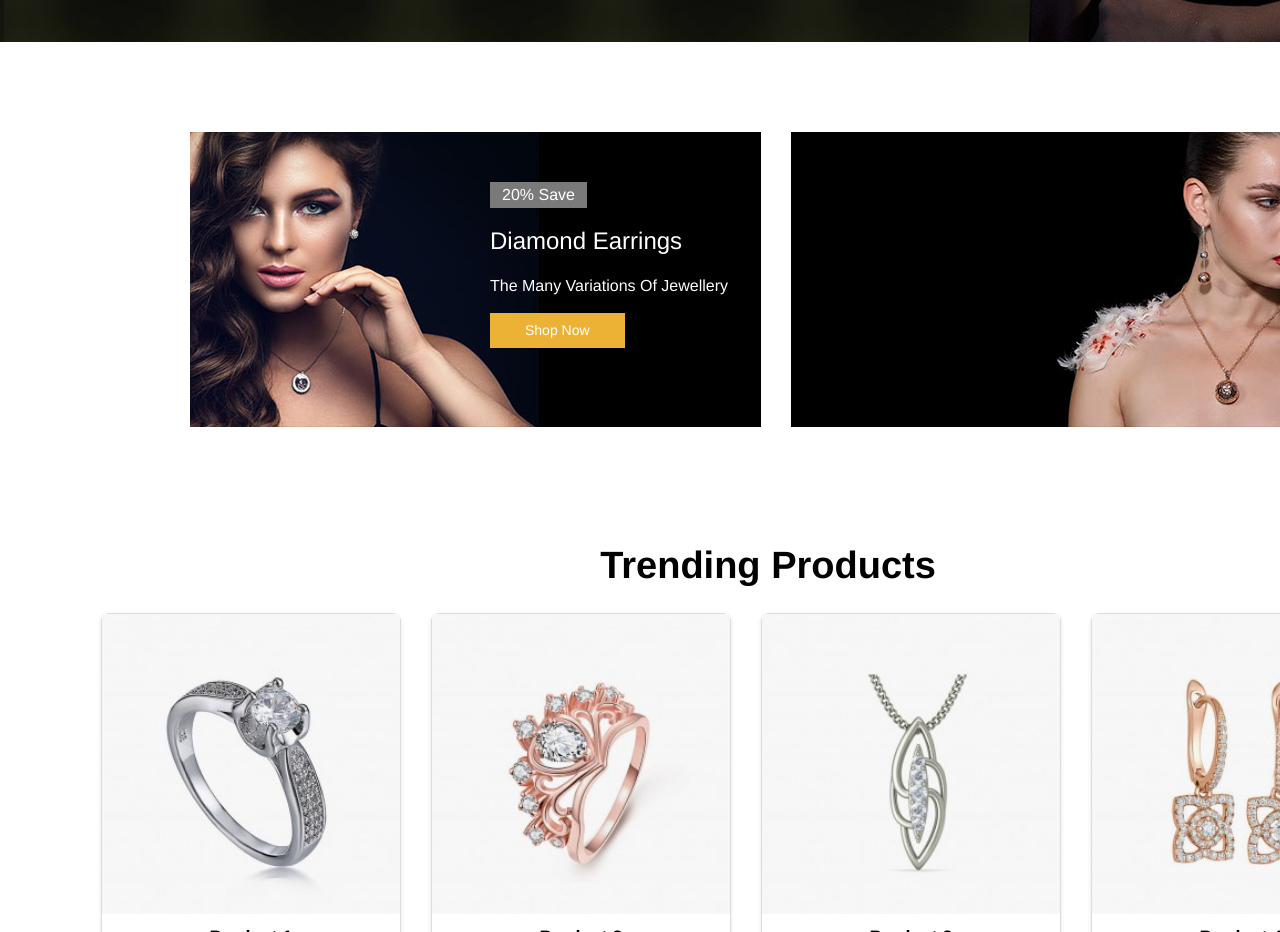
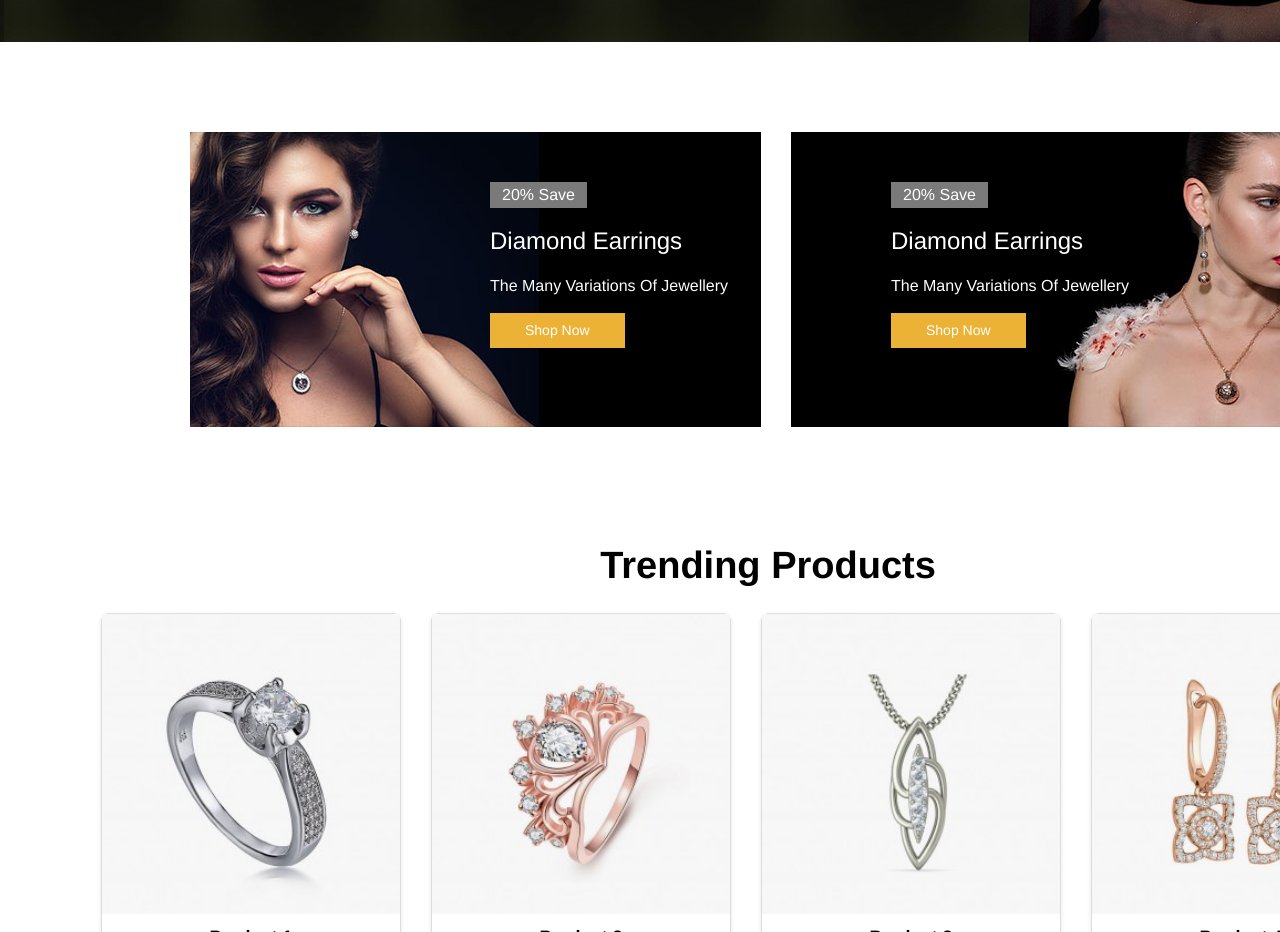
Before and after one commit to Sonu-Subedi/Webtuned_project, a React (Vite) app: page /contact in a window 1280 px wide. Shown: the part 3040-3972 px from the top of the page. Built offline with nearby package versions, Linux system fonts and the light colour scheme.

Commit message:
change in styling of cat banner

```diff
--- a/src/assets/sass/components/_product.scss
+++ b/src/assets/sass/components/_product.scss
@@ -66,7 +66,8 @@
   margin: 90px 190px;
 }
 
-.subbanner__cat-banner1 {
+.subbanner__cat-banner1,
+.subbanner__cat-banner2 {
   position: relative;
 
   .catbannertext {
@@ -102,3 +103,7 @@
     width: fit-content;
   }
 }
+
+.subbanner__cat-banner2 .catbannertext {
+  left: 100px;
+}
--- a/src/components/Products.jsx
+++ b/src/components/Products.jsx
@@ -109,6 +109,16 @@ const ProductList = () => {
         </div>
         <div className="subbanner__cat-banner2">
           <img src={catbanner2} alt="catbanner2" />
+          <div className="catbannertext">
+            <span className="catbannertext1">20% save</span>
+            <span className="catbannertext2">Diamond Earrings</span>
+            <span className="catbannertext3">
+              The many variations of jewellery
+            </span>
+            <a className="catbannerbtn" href="#">
+              shop now
+            </a>
+          </div>
         </div>
       </div>
     </>
```
